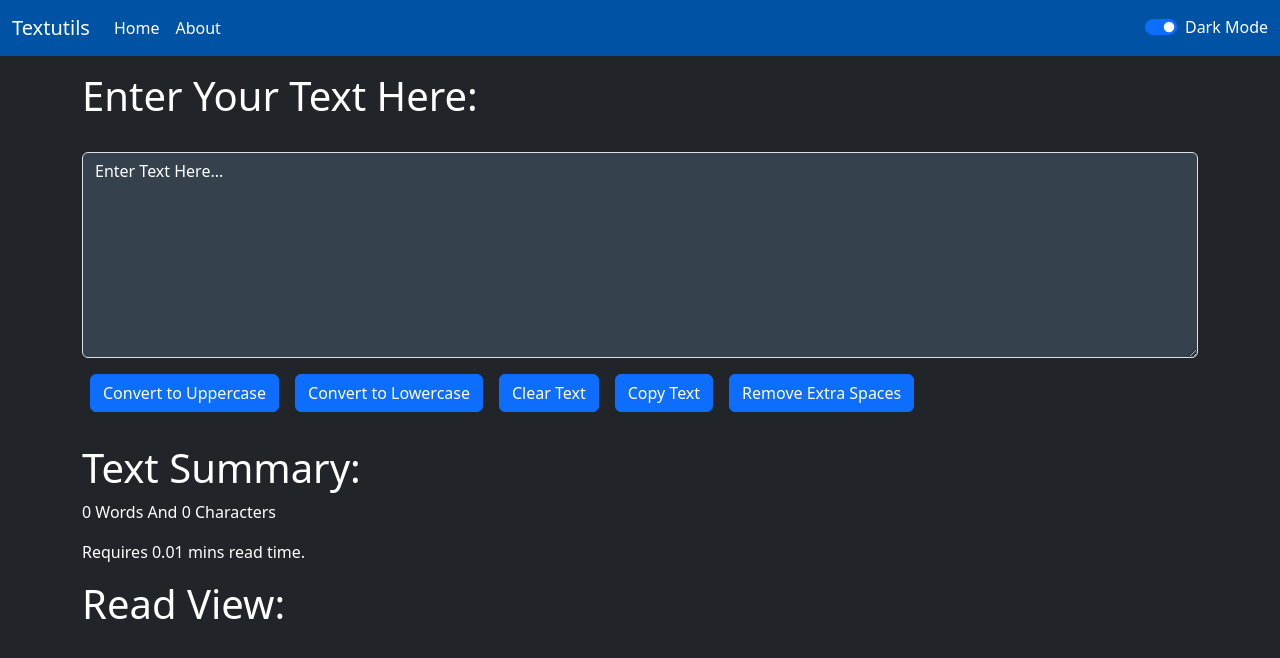
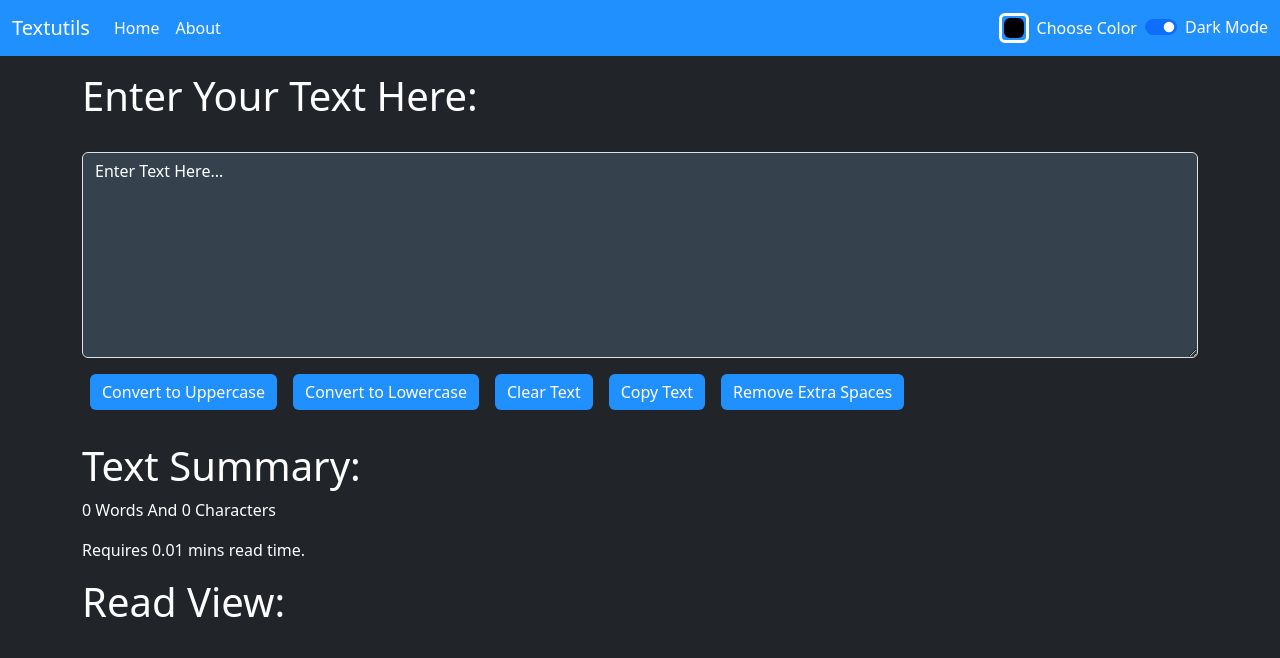
Before and after one commit to practicereact240825-cloud/textutils, a React (Vite) app: page / in a window 1280 px wide. Shown: the top 658 px of the page. Built offline with nearby package versions, Linux system fonts and the light colour scheme.

Commit message:
Complete-video-14: Exercise 2: Add Custom Color Theme to TextUtils

```diff
--- a/src/App.jsx
+++ b/src/App.jsx
@@ -8,6 +8,7 @@ import Alert from "./components/Alert";
 function App() {
   const [isDarkMode, setDarkMode] = useState(true);
   const [alert, setAlert] = useState({ message: "", type: "" });
+  const [modeColor, setModeColor] = useState("rgba(33, 144, 255, 1)");
   const showAlert = (message, type = "dark") => {
     setAlert({
       message: message,
@@ -15,19 +16,16 @@ function App() {
     });
     setTimeout(() => {
       setAlert({
-      message: "",
-      type: "",
-    });
+        message: "",
+        type: "",
+      });
     }, 1500);
   };
   const toggleDarkMode = () => {
-    if(isDarkMode === false)
-    {
-      showAlert("Enabled Dark Mode!")
-    }
-    else
-    {
-      showAlert("Enabled Light Mode!")
+    if (isDarkMode === false) {
+      showAlert("Enabled Dark Mode!");
+    } else {
+      showAlert("Enabled Light Mode!");
     }
     setDarkMode((prevMode) => !prevMode);
   };
@@ -44,10 +42,17 @@ function App() {
           title="Textutils"
           isDarkMode={isDarkMode}
           toggleDarkMode={toggleDarkMode}
+          setModeColor={setModeColor}
+          modeColor={modeColor}
         />
         <Alert message={alert.message} type={alert.type} />
-        <TextForm heading="Enter Your Text Here:" isDarkMode={isDarkMode} showAlert={showAlert}/>
-        {/* <About isDarkMode={isDarkMode}/> */}
+        <TextForm
+          heading="Enter Your Text Here:"
+          isDarkMode={isDarkMode}
+          showAlert={showAlert}
+          modeColor={modeColor}
+        />
+        {/* <About isDarkMode={isDarkMode} modeColor={modeColor} /> */}
       </div>
     </>
   );
--- a/src/components/About.jsx
+++ b/src/components/About.jsx
@@ -6,8 +6,6 @@ export default function About(props) {
     backgroundColor: props.isDarkMode ? "rgb(33,37,41)" : "white",
     color: props.isDarkMode ? "white" : "rgb(33,37,41)",
   };
-
-
 
   return (
     <>
--- a/src/components/Navbar.jsx
+++ b/src/components/Navbar.jsx
@@ -2,7 +2,7 @@ import PropTypes from "prop-types";
 
 export default function Navbar(props) {
   const mode = {
-    backgroundColor: props.isDarkMode ? "rgba(0, 82, 164, 1)" : "rgba(33, 144, 255, 1)",
+    backgroundColor: props.modeColor,
     color: props.isDarkMode ? "white" : "rgba(235, 243, 250, 1)",
   };
   return (
@@ -36,6 +36,19 @@ export default function Navbar(props) {
                 </a>
               </li>
             </ul>
+            {/* Color Picker */}
+
+              <input
+                type="color"
+                className="form-control form-control-color "
+                 style={{backgroundColor: 'rgba(255,255,255,0)', borderColor : mode.color, borderWidth : "3px", padding: "2px" , height: "30px",width: "30px"}}
+                title="Choose your color"
+                value={props.modeColor}
+                onChange={(e) => props.setModeColor(e.target.value)}
+              />
+              <label className="form-check-label mx-2" htmlFor="switchCheckChecked" style={{color: mode.color}}>
+                  Choose Color
+                </label>
             <form className="d-flex" role="search" onClick={props.toggleDarkMode}>
               <div className="form-check form-switch">
                 <input
--- a/src/components/TextForm.jsx
+++ b/src/components/TextForm.jsx
@@ -27,10 +27,10 @@ export default function TextForm(props) {
     setText((text.split(/[ ]+/)).join(" "));
     props.showAlert("Extra Spaces Removed!");
   };
-  const mode = {
-      backgroundColor: props.isDarkMode ? "rgb(33,37,41)" : "white",
-      color: props.isDarkMode ? "white" : "rgb(33,37,41)"
-    }
+    const mode = {
+        backgroundColor: props.isDarkMode ? "rgb(33,37,41)" : "white",
+        color: props.isDarkMode ? "white" : "rgb(33,37,41)"
+      }
   return (
     <>
 
@@ -52,19 +52,19 @@ export default function TextForm(props) {
     }}
           ></textarea>
         </div>
-        <button className="btn btn-primary mx-2" onClick={handleUpClick}>
+        <button className="btn btn-primary mx-2" style={{backgroundColor: `${props.modeColor}`, borderWidth: "0px"}} onClick={handleUpClick}>
           Convert to Uppercase
         </button>
-        <button className="btn btn-primary mx-2" onClick={handleLoClick}>
+        <button className="btn btn-primary mx-2"  style={{backgroundColor: `${props.modeColor}`, borderWidth: "0px"}}onClick={handleLoClick}>
           Convert to Lowercase
         </button>
-        <button className="btn btn-primary mx-2" onClick={handleClearClick}>
+        <button className="btn btn-primary mx-2"  style={{backgroundColor: `${props.modeColor}`, borderWidth: "0px"}} onClick={handleClearClick}>
           Clear Text
         </button>
-        <button className="btn btn-primary mx-2" onClick={handleCopyClick}>
+        <button className="btn btn-primary mx-2" style={{backgroundColor: `${props.modeColor}`, borderWidth: "0px"}} onClick={handleCopyClick}>
           Copy Text
         </button>
-        <button className="btn btn-primary mx-2" onClick={handleRemoveExtraSpacesClick}>
+        <button className="btn btn-primary mx-2"  style={{backgroundColor: `${props.modeColor}`, borderWidth: "0px"}} onClick={handleRemoveExtraSpacesClick}>
           Remove Extra Spaces
         </button>
       </div>
```
Lines whose indentation alone changed are shown as unchanged.
